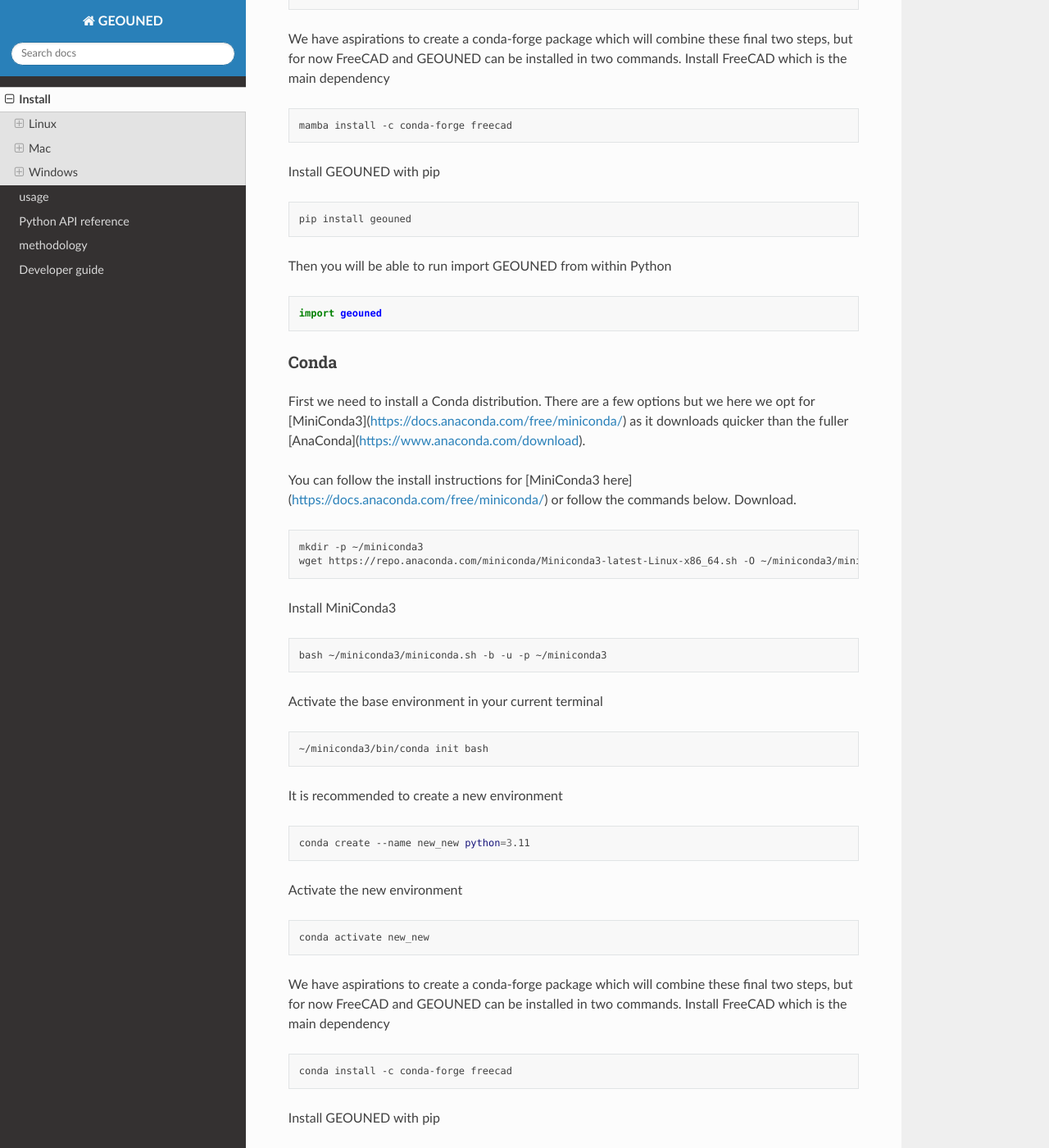
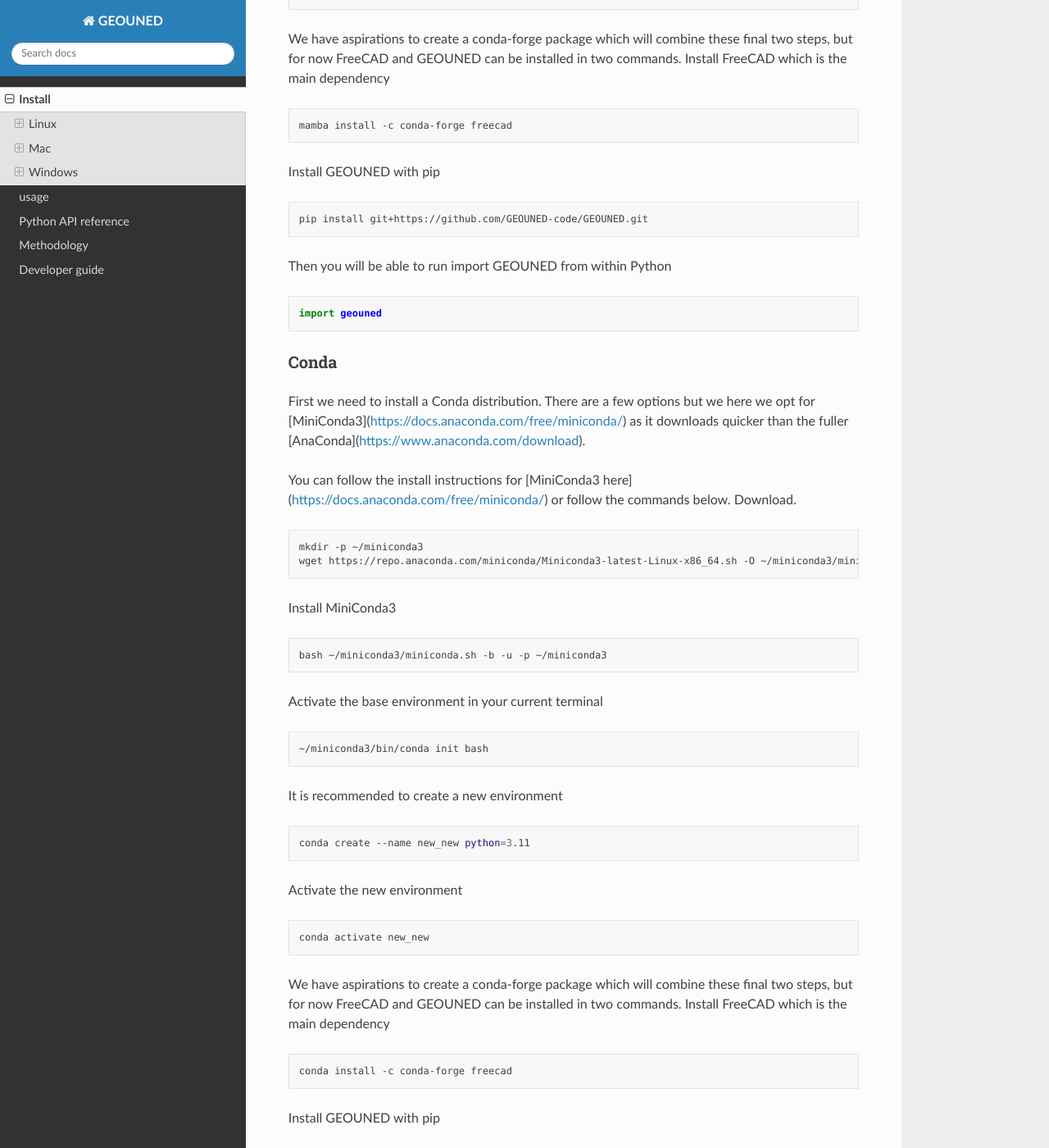
Before and after one commit to GEOUNED-org/GEOUNED, a Sphinx documentation site: the page built from docs/install.rst, in a window 1280 px wide and 1400 px high, scrolled down 1109 px. Shown: the whole window at 82% size. Built offline with Sphinx 7.4.7 and the Read the Docs theme 2.0.0, drawn with Linux system fonts in a browser that asks for light colours; some of the changed text lies outside the part shown.

```diff
--- a/docs/index.rst
+++ b/docs/index.rst
@@ -11,9 +11,9 @@ GEOUNED
 
    install
    usage
-   python-API
+   python_api
    methodology
-   developer-guide
+   developer_guide
 
 
 GEOUNED converts CAD to Constructive Solid Geometry (CSG) formats for use in
--- a/docs/install.rst
+++ b/docs/install.rst
@@ -64,7 +64,7 @@ Install GEOUNED with pip
 
 .. code-block:: sh
 
-    pip install geouned
+    pip install git+https://github.com/GEOUNED-code/GEOUNED.git
 
 Then you will be able to run import GEOUNED from within Python
 
@@ -124,7 +124,7 @@ Install GEOUNED with pip
 
 .. code-block:: sh
 
-    pip install geouned
+    pip install git+https://github.com/GEOUNED-code/GEOUNED.git
 
 Then you will be able to run import GEOUNED from within Python
 
--- a/docs/methodology.rst
+++ b/docs/methodology.rst
@@ -1,4 +1,4 @@
-methodology
+Methodology
 ===========
 
 TODO
--- a/docs/python-API.rst
+++ b/docs/python_api.rst
@@ -1,5 +1,6 @@
 Python API reference
 ====================
+
 
 .. currentmodule:: geouned
 
```
Also changed, not shown: docs/developer_guide.rst (renamed from docs/developer-guide.rst), 1 other file.
